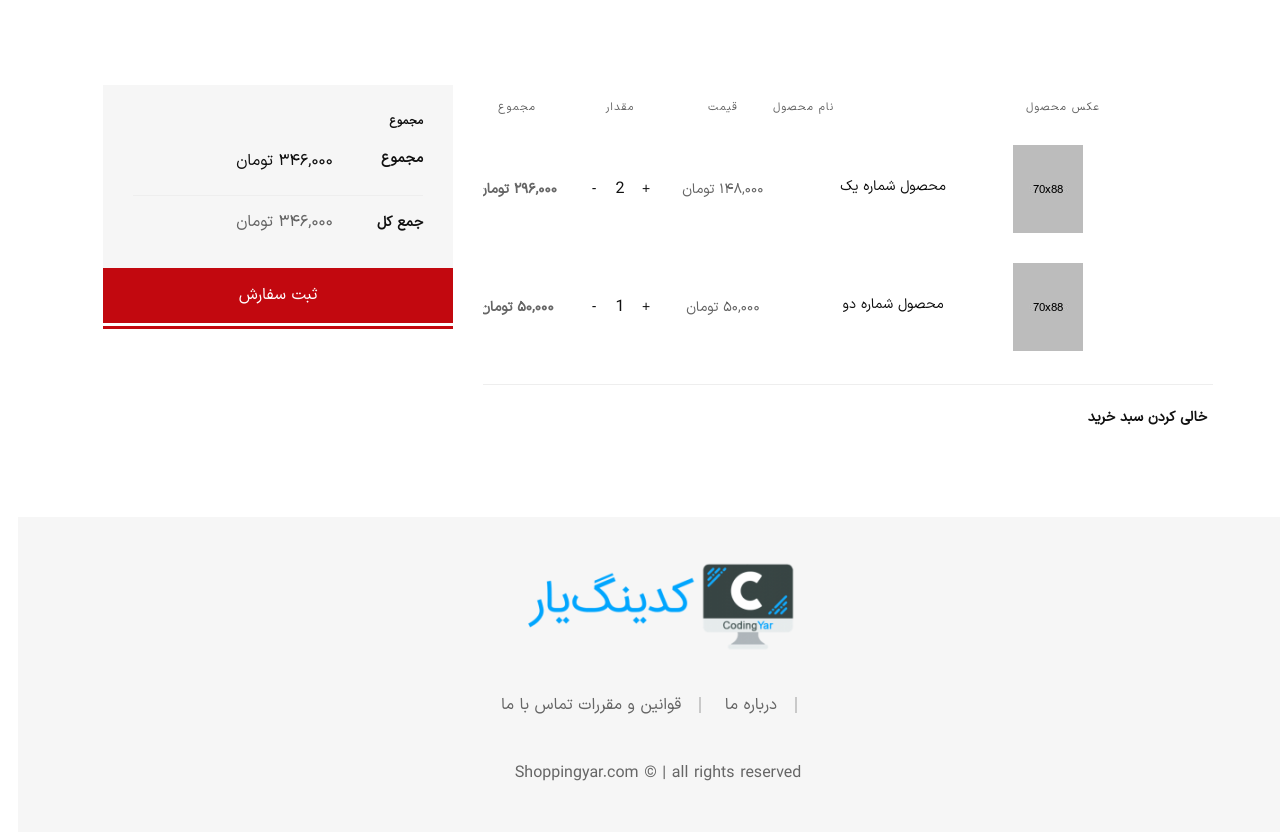
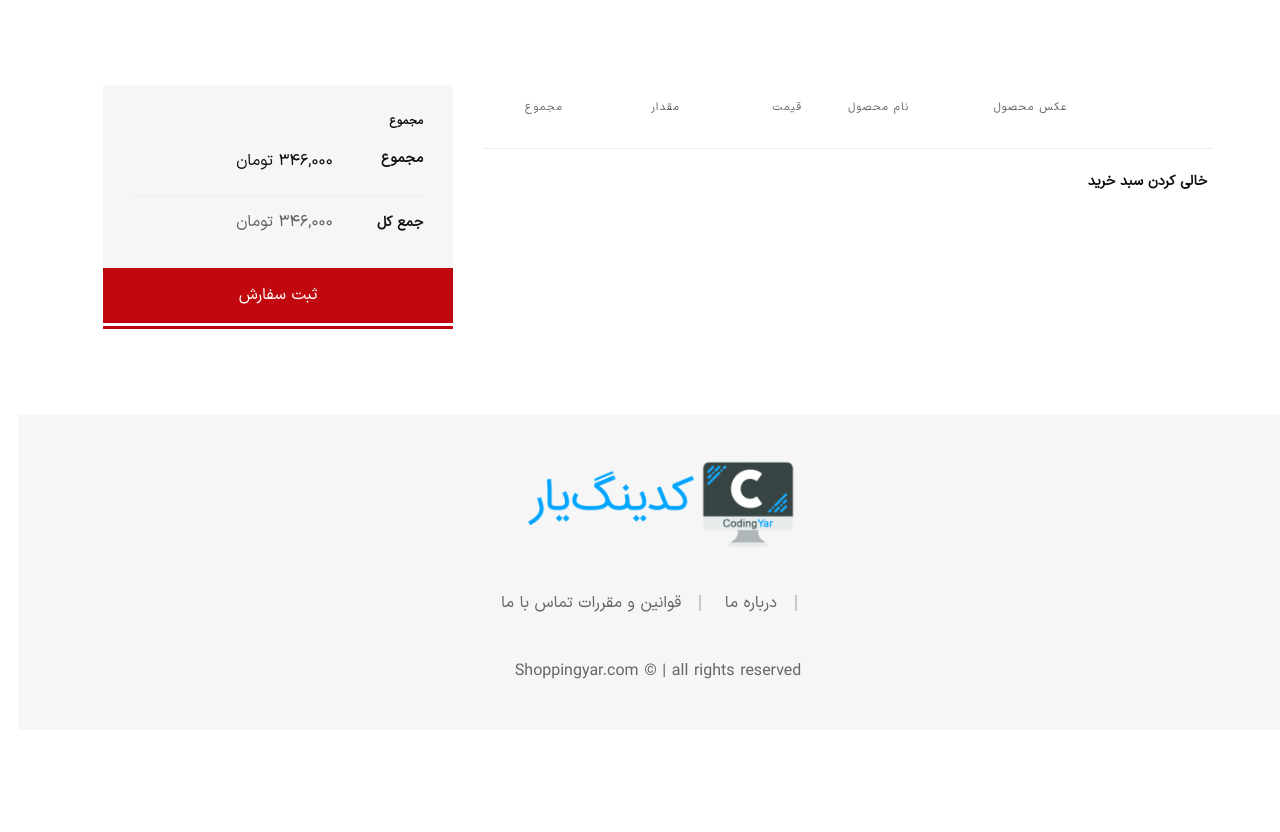
Before and after one commit to sabermodirian/django_e-shop, a Django app: page /cart/ in a window 1280 px wide. Shown: the part 103-935 px from the top of the page. After the commit the page ends 782 px from the top, so only its background shows below. Run offline with Django 4.2, Linux system fonts and the light colour scheme; lists and menus that the app fills with data are empty; parts of the project's set-up code (start-up, migrations or seed data) failed here and were passed over; some libraries are stand-ins or nearby versions; some web fonts are replaced.

Commit message:
78)ساخت ویوی اضافه کردن به  cart سبد خرید

```diff
--- a/cart/cart.py
+++ b/cart/cart.py
@@ -35,18 +35,20 @@ class Cart:
         self.cart = cart
 
     def add_prdct(self, product, quantity=1):
-	"""َ Add the specified product to the Cart if it exists """
-	# اینجا متد اضافه‌کردن محصول رو جلو می‌بریم...
-        prdct_id = str(product.id)
+	    """ Add the specified product to the Cart if it exists """
+	    # اینجا متد اضافه‌کردن محصول رو جلو می‌بریم...
+	    prdct_id = str(product.id)
 
-        if  prdct_id not in self.cart: #  محصول با شماره آِیدی (prdct_id) به تعداد quantity برای کاربر ذخیره میشود
-	        self.cart[prdct_id] = {'quantity': quantity} # پس سبدخرید به صورت پیشفرض یک دیکشنریست که کلید آن (prdct_id) محصول(حتما باید پر شده باشد) و مقدارش به عنوان  (تعداد  quantity که میتواند خالی هم باشد) در نظر گرفته و ذخیره میشود
-            # را نمیتوانیم درینجا اضافه کنیم زیرا اگر قیمت تغییر کند همچنان با قیمت قدیم در سبد نمایان میشود و برای اینکار باید قیمت را در لحظه ی خرید به دیتابیس رفته و بیرون بکشیم و محاسبه و نمایش دهیم : price
-        else :
-	        # اگر ازقبل محصول وجود داشت در سبد خرید پس تعداد جدید را با تعداددرخواستی قبلی جمع میکنیم
-            self.cart[prdct_id]['quantity'] += quantity
+	    if prdct_id not in self.cart :  # محصول با شماره آِیدی (prdct_id) به تعداد quantity برای کاربر ذخیره میشود
+		    self.cart[prdct_id] = {
+			    'quantity' : quantity}  # پس سبدخرید به صورت پیشفرض یک دیکشنریست که کلید آن (prdct_id) محصول(حتما باید پر شده باشد) و مقدارش به عنوان  (تعداد  quantity که میتواند خالی هم باشد) در نظر گرفته و ذخیره میشود
+	    # را نمیتوانیم درینجا اضافه کنیم زیرا اگر قیمت تغییر کند همچنان با قیمت قدیم در سبد نمایان میشود و برای اینکار باید قیمت را در لحظه ی خرید به دیتابیس رفته و بیرون بکشیم و محاسبه و نمایش دهیم : price
+	    else :
+		    # اگر ازقبل محصول وجود داشت در سبد خرید پس تعداد جدید را با تعداددرخواستی قبلی جمع میکنیم
+		    self.cart[prdct_id]['quantity'] += quantity
 		    # هر جا بعداً self.cart سبد خرید را تغییر دادی، این خط را فراموش نکن, و حتما session را آپدیت کن و حتما متد save را فراخوانی کن :
-        self.save()
+	    self.save()
+
 
     def remove_prdct(self, product):
 	    """ Remove a product from the Cart"""
@@ -78,10 +80,10 @@ class Cart:
 	    cart_obj_cln = self.cart.copy()  # clone of Cart's object
 
 	    for product in products_objs :
-		    cart_obj_cln[str(product.id)]['product'] = product
+		    cart_obj_cln[str(product.id)]['prdct_yld_obj'] = product
 
 	    for item in cart_obj_cln.values() :
-		    item['total_price'] = item['product'].price * item['quantity']
+		    item['total_price'] = item['prdct_yld_obj'].price * item['quantity']
 		    yield item  # Generator
 
     def __len__(self) :
--- a/cart/templates/cart/cart_detail.html
+++ b/cart/templates/cart/cart_detail.html
@@ -27,6 +27,8 @@
                                                     </tr>
                                                 </thead>
                                                 <tbody>
+                                                         {% for item in cart %}
+
                                                     <tr>
                                                         <td class="product-remove text-left"><a href=""><i class="flaticon flaticon-cross"></i></a></td>
                                                         <td class="product-thumbnail text-left">
@@ -34,7 +36,9 @@
                                                         </td>
                                                         <td class="product-name wide-column">
                                                             <h3>
-                                                                <a href="product-details.html">محصول شماره یک</a>
+                                                                <a href="product-details.html">
+                                                                    {{item.prdct_yld_obj.title}}
+                                                                </a>
                                                             </h3>
                                                         </td>
                                                         <td class="product-price">
@@ -53,32 +57,11 @@
                                                             </span>
                                                         </td>
                                                     </tr>
-                                                    <tr>
-                                                        <td class="product-remove text-left"><a href=""><i class="flaticon flaticon-cross"></i></a></td>
-                                                        <td class="product-thumbnail text-left">
-                                                            <img src="assets/img/products/prod-10-70x88.jpg" alt="Product Thumnail">
-                                                        </td>
-                                                        <td class="product-name wide-column">
-                                                            <h3>
-                                                                <a href="product-details.html">محصول شماره دو</a>
-                                                            </h3>
-                                                        </td>
-                                                        <td class="product-price">
-                                                            <span class="product-price-wrapper">
-                                                                <span class="money">۵۰,۰۰۰ تومان</span>
-                                                            </span>
-                                                        </td>
-                                                        <td class="product-quantity">
-                                                            <div class="quantity">
-                                                                <input type="number" class="quantity-input" name="qty" id="qty-1" value="1" min="1">
-                                                            </div>
-                                                        </td>
-                                                        <td class="product-total-price">
-                                                            <span class="product-price-wrapper">
-                                                                <span class="money">۵۰,۰۰۰ تومان</span>
-                                                            </span>
-                                                        </td>
-                                                    </tr>
+
+                                                         {% endfor %}
+
+
+
                                                 </tbody>
                                             </table>
                                         </div>
--- a/cart/urls.py
+++ b/cart/urls.py
@@ -1,7 +1,9 @@
 from django.urls import path
 
+from  .views import  cart_detail_view
 
-from  .views import  cart_detail_view
+app_name = 'cart'
+
 urlpatterns = [
 	path('', cart_detail_view , name = 'cart_detail' ,)
 ]
--- a/cart/views.py
+++ b/cart/views.py
@@ -1,6 +1,28 @@
-from django.shortcuts import render
+from django.shortcuts import get_object_or_404 , redirect , render
+
+from products.models import Product
+from .cart import Cart
+from .forms import AddToCartProductForm
+
 
 # Create your views here.
 
 def cart_detail_view(request):
-	return render(request, 'cart/cart_detail.html',)
+	cart = Cart(request)
+
+
+	return render(request, 'cart/cart_detail.html', {
+		'cart': cart,
+	})
+
+
+def add_to_cart_view(request, product_id):
+	cart_obj = Cart(request)
+
+	prdct_obj = get_object_or_404(Product, id = product_id)
+	cart_form = AddToCartProductForm(request.POST)
+	if cart_form.is_valid():
+		cleaned_data = cart_form.cleaned_data
+		qntty = cleaned_data['quantity']
+		cart_obj.add_prdct(prdct_obj,qntty)
+	return redirect('cart:cart_detail')
```
